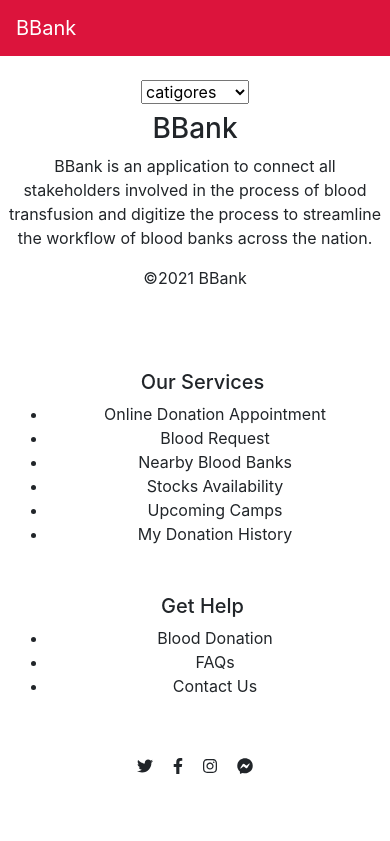
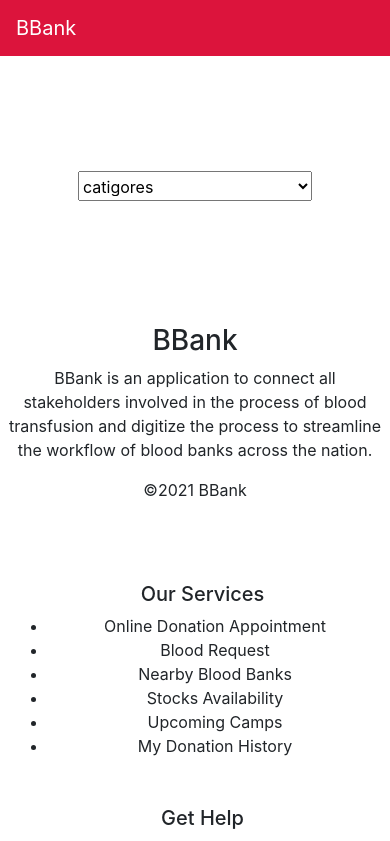
Before and after one commit to yashgandhi876/BBank_Frontend, a React (Create React App) app: page /login in a window 390 px wide. Shown: the top 841 px of the page. Built offline with nearby package versions, Linux system fonts and the light colour scheme.

Commit message:
added css for blood bank form

```diff
--- /dev/null
+++ b/src/Components/SignUp.css
@@ -0,0 +1,49 @@
+.signUpform{
+    width: 80%;
+    margin: 100px auto;
+}
+
+.catigoresdropdown{
+    width: 25%;
+    height: 30px;
+    padding: 4px 0;
+    margin: 15px auto;
+    outline: none;
+    cursor: pointer;
+}
+
+.inputBox,
+.locationdropdown {
+    width: 35%;
+    height: 40px;
+    margin: 10px auto;
+}
+
+
+.submitbtn{
+    width : 120px;
+    height: 35px;
+    background-color: green;
+    color:white;
+    outline: none;
+    border:none;
+    cursor: pointer;
+    border-radius: 10px;
+
+}
+
+@media (max-width: 740px){
+    .inputBox,
+    .locationdropdown {
+        width: 100%;
+        height: 40px;
+        margin: 10px auto;
+    }
+    .catigoresdropdown{
+        width: 75%;
+        height: 30px;
+        padding: 4px 0;
+        margin: 15px auto;
+    }
+
+}
--- a/src/Components/SignUp.js
+++ b/src/Components/SignUp.js
@@ -2,6 +2,7 @@ import React, { Component } from 'react'
 import CountryData from "../assets/json/countries.json"
 import StateData from "../assets/json/states.json"
 import CityData from "../assets/json/cities.json"
+import "./SignUp.css"
 
 class SignUp extends Component {
     constructor(props) {
@@ -22,6 +23,7 @@ class SignUp extends Component {
             cityCode:0
 
          };
+        this.submitFormAction = this.submitFormAction.bind(this);
         this.handleChangeCat = this.handleChangeCat.bind(this);
         this.handleCountry = this.handleCountry.bind(this);
         this.handleState = this.handleState.bind(this);
@@ -52,7 +54,7 @@ class SignUp extends Component {
         let newStateArr =  StateData.states.filter(state=>(state.country_id == countryCode));
 
         return (
-            <select name="State"  onChange={this.handleState}id="" required>
+            <select className="locationdropdown" name="State"  onChange={this.handleState}id="" required>
                 <option>Select State</option>
                 {
                     newStateArr.map(state=><option key={state.id} countryCode={state.id} value={state.name}> {state.name}</option>)
@@ -62,11 +64,10 @@ class SignUp extends Component {
     }
 
     listCity(stateCode){
-        // console.log(CityData.cities);
         let newCityArr =  CityData.cities.filter(city=>(city.state_id == stateCode));
 
         return (
-            <select name="City"  onChange={this.handlecity} id="" required>
+            <select className="locationdropdown W-80" name="City"  onChange={this.handlecity} id="" required>
                 <option>Select City</option>
                 {
                     newCityArr.map(city=><option key={city.id} countryCode={city.id} value={city.name}> {city.name}</option>)
@@ -75,15 +76,19 @@ class SignUp extends Component {
         );
     }
 
+    submitFormAction(){
+        // add code
+    }
+
     checkCat(value){
         if( value === "BloodBank")
             return (
                 <div>
-                    <input type="text" value={this.state.bbank.name} onChange={(e)=>{this.setState({...this.state, bbank:{...this.state.bbank,name:e.target.value} })}} placeholder="Blood Bank Name" required/>
-                    <input type="email" value={this.state.bbank.email} onChange={(e)=>{this.setState({...this.state, bbank:{...this.state.bbank,email:e.target.value} })}} placeholder="Email" required/>
-                    <input type="tel" value={this.state.bbank.mobileNumber} onChange={(e)=>{this.setState({...this.state, bbank:{...this.state.bbank,mobileNumber:e.target.value} })}} placeholder="Phone Number" required/>
-                    <input type="text" value={this.state.bbank.stocks} onChange={(e)=>{this.setState({...this.state, bbank:{...this.state.bbank,stocks:e.target.value} })}} placeholder="Stocks" required/>
-                    <select name="Country"  onChange={this.handleCountry}id="" required>
+                    <input type="text" className="inputBox" value={this.state.bbank.name} onChange={(e)=>{this.setState({...this.state, bbank:{...this.state.bbank,name:e.target.value} })}} placeholder="Blood Bank Name" required/>
+                    <br /><input type="email" className="inputBox" value={this.state.bbank.email} onChange={(e)=>{this.setState({...this.state, bbank:{...this.state.bbank,email:e.target.value} })}} placeholder="Email" required/>
+                    <br /><input type="tel" className="inputBox" value={this.state.bbank.mobileNumber} onChange={(e)=>{this.setState({...this.state, bbank:{...this.state.bbank,mobileNumber:e.target.value} })}} placeholder="Phone Number" required/>
+                    <br /><input type="text" className="inputBox" value={this.state.bbank.stocks} onChange={(e)=>{this.setState({...this.state, bbank:{...this.state.bbank,stocks:e.target.value} })}} placeholder="Stocks" required/>
+                    <br /><select className="locationdropdown" name="Country"  onChange={this.handleCountry}id="" required>
                         <option value="">Select Country</option>
                         {
                             CountryData.countries.map(country =>
@@ -91,12 +96,16 @@ class SignUp extends Component {
                             )
                         }
                     </select>
+                    <br />
                     {
                         this.listState(this.state.countryCode)
                     }
+                    <br />
                     {
                         this.listCity(this.state.stateCode)
                     }
+                    <br/>
+                    <input onClick="submitFormAction" className="submitbtn" type="submit"/>
                 </div>
             );
         else if( value === "Donor")
@@ -116,8 +125,8 @@ class SignUp extends Component {
 
     render() {
         return (
-            <div>
-                <select name="catigores" onChange={this.handleChangeCat} id="">
+            <div className="signUpform">
+                <select className="catigoresdropdown" name="catigores" onChange={this.handleChangeCat} id="">
                     <option value="None">catigores</option>
                     <option value="BloodBank">Blood Bank</option>
                     <option value="Donor">Donor</option>
```
Also changed, not shown: 1 other file (tests, documents, lock files or other folders).
